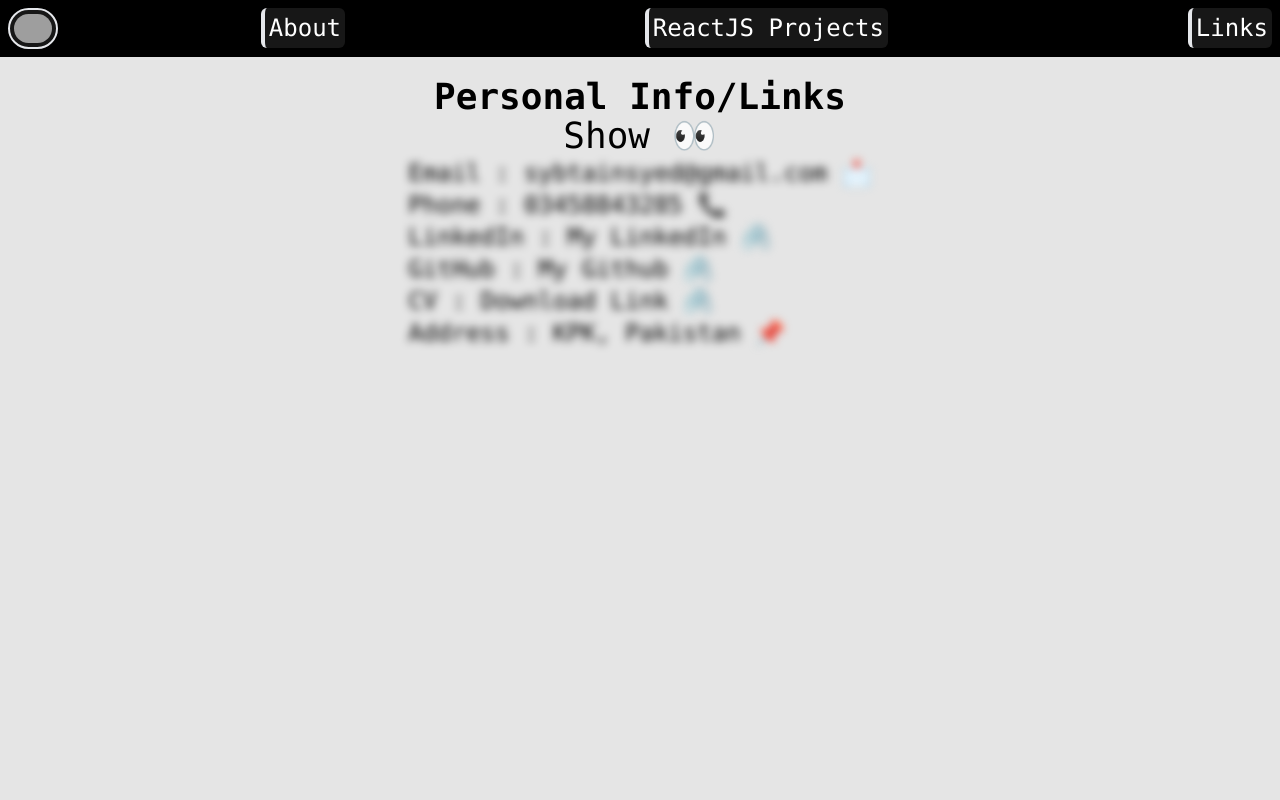
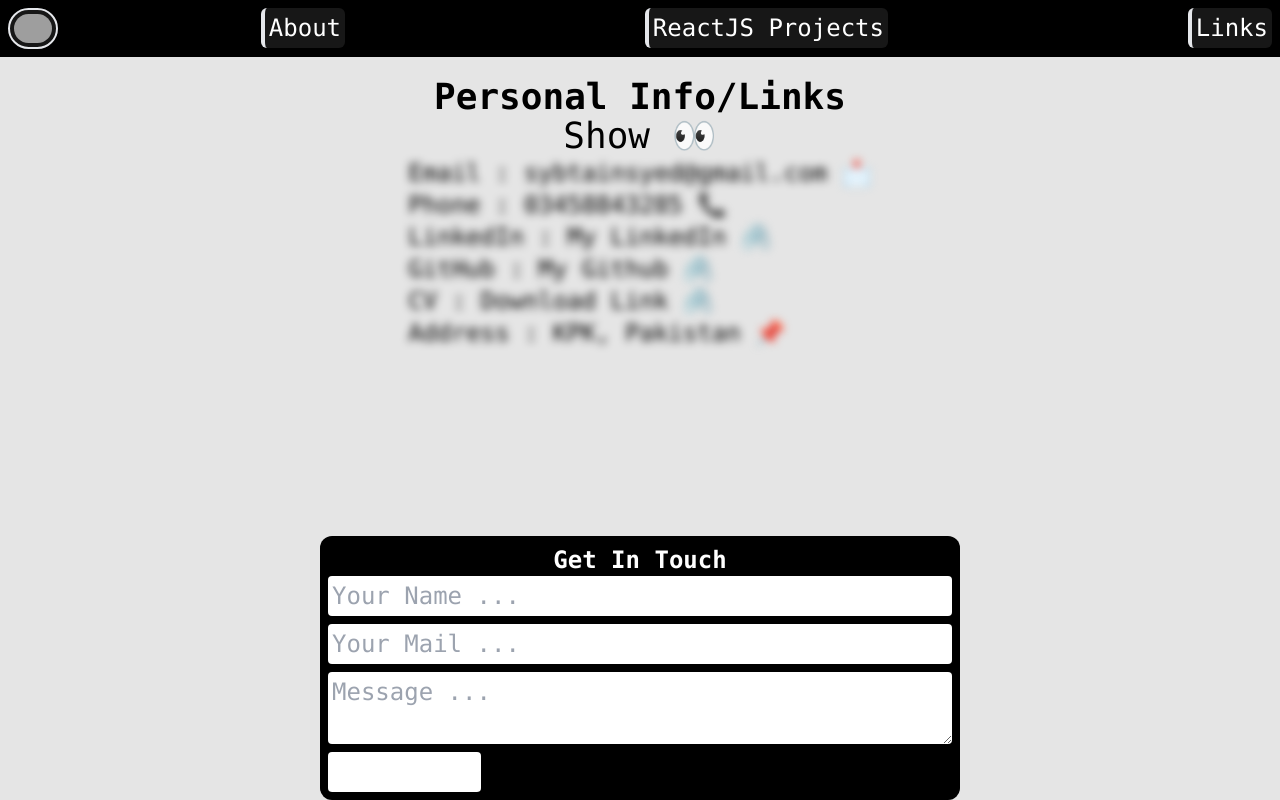
Before and after one commit to SyedSybtain/syedsybtain, a React (Vite) app: page /links in a window 1280 px wide. Built offline with nearby package versions, Linux system fonts and the light colour scheme; grey boxes are pictures that could not be loaded.

Commit message:
adding contact section to links

```diff
--- a/src/components/Links.jsx
+++ b/src/components/Links.jsx
@@ -1,7 +1,24 @@
-import React, { useState } from 'react'
+import React, { useRef, useState } from 'react'
+import emailjs from '@emailjs/browser'
 
 function Links() {
   const [show,setShow] = useState(false)
+  const form = useRef()
+
+  const handleMail = async(e) => {
+    e.preventDefault()
+    try{
+      await emailjs.sendForm(
+        'service_00oru9g','template_lk3l6ua',
+        form.current,
+        {publicKey: 'NRZ3Yo8i-ftH26uN4'}
+      )
+      alert("Successful")
+    }
+    catch(error){
+      alert("Not Sent")
+    }
+  }
 
   return (
     <div className='w-[90%] text-black self-center mt-4 p-1 flex flex-col text-center'>
@@ -15,6 +32,16 @@ function Links() {
             <div>CV : <a href="https://drive.google.com/drive/folders/1zPUd-yFNVw7njvxileZMBZNGApmC5bqc?usp=drive_link">Download Link 🖇️</a> </div>
             <div>Address : KPK, Pakistan 📌 </div>
           </div>
+
+          <div className='bg-black text-white p-2 rounded-xl mt-8 w-[100%] md:w-[50%]  self-center absolute bottom-0'>
+              <b>Get In Touch</b>
+              <form className='flex flex-col gap-2' ref={form} onSubmit={handleMail}>
+                <input className='p-1 rounded' type="text" name='name' placeholder='Your Name ...'  />
+                <input className='p-1 rounded' type="email" name='email'  placeholder='Your Mail ...'  />
+                <textarea className='p-1 rounded' type="text" name='message' placeholder='Message ...' />
+                <button className='bg-white w-max p-1 rounded bg-green-600 text-white' type='submit' value='Send'>Send Email</button>
+              </form>
+            </div>
     </div>
   )
 }
```
